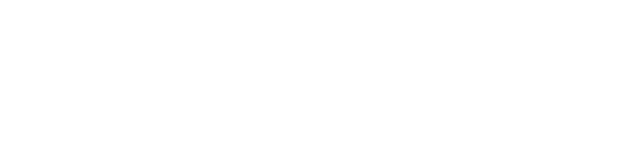
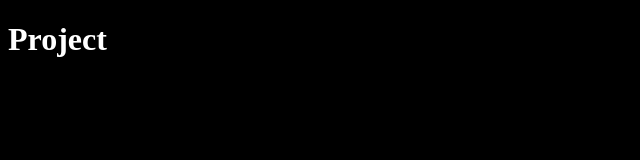
Before and after one commit to Harshit-Mourya/project2, a plain HTML site: page index.html in a window 1280 px wide. Shown: the whole page, without its empty margins (0-640 px from the left). Drawn offline with Linux system fonts and the light colour scheme.

Commit message:
added styling

```diff
--- a/index.html
+++ b/index.html
@@ -6,5 +6,7 @@
     <link rel="stylesheet" href="style.css" />
     <title>Sample</title>
   </head>
-  <body></body>
+  <body>
+    <h1>Project</h1>
+  </body>
 </html>
--- a/style.css
+++ b/style.css
@@ -0,0 +1,7 @@
+body {
+  background-color: black;
+}
+
+h1 {
+  color: white;
+}
```
